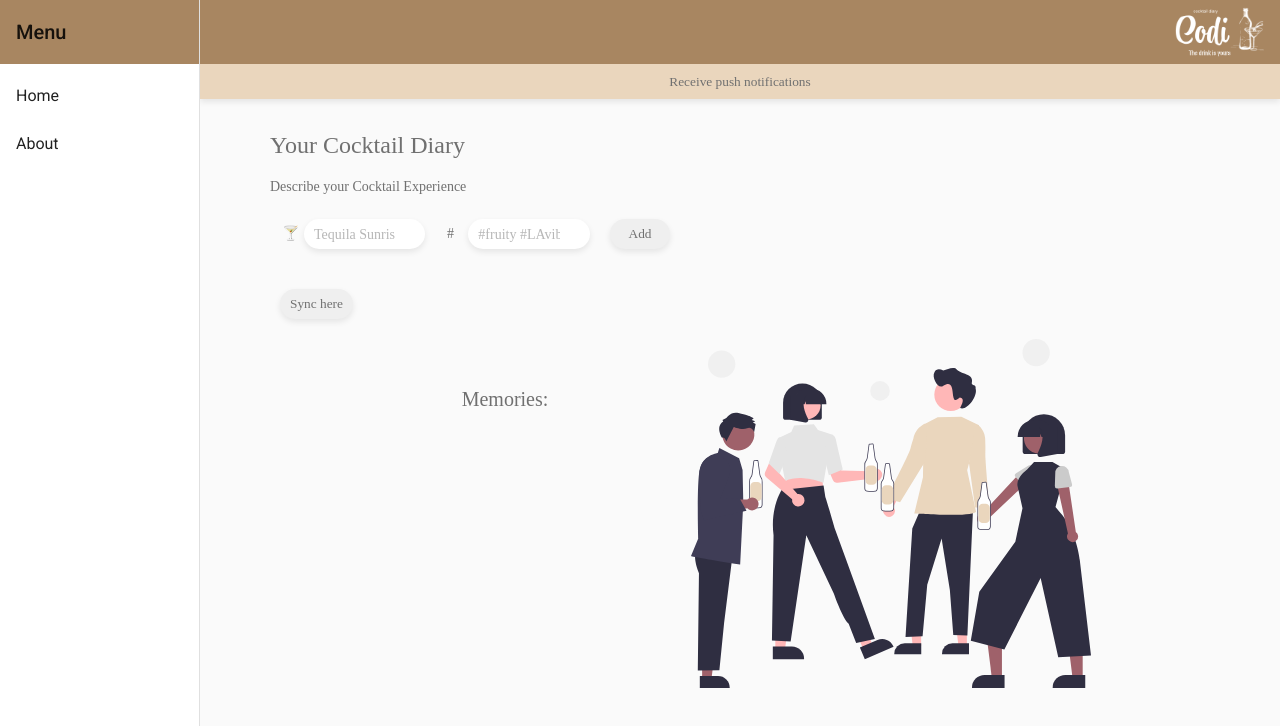
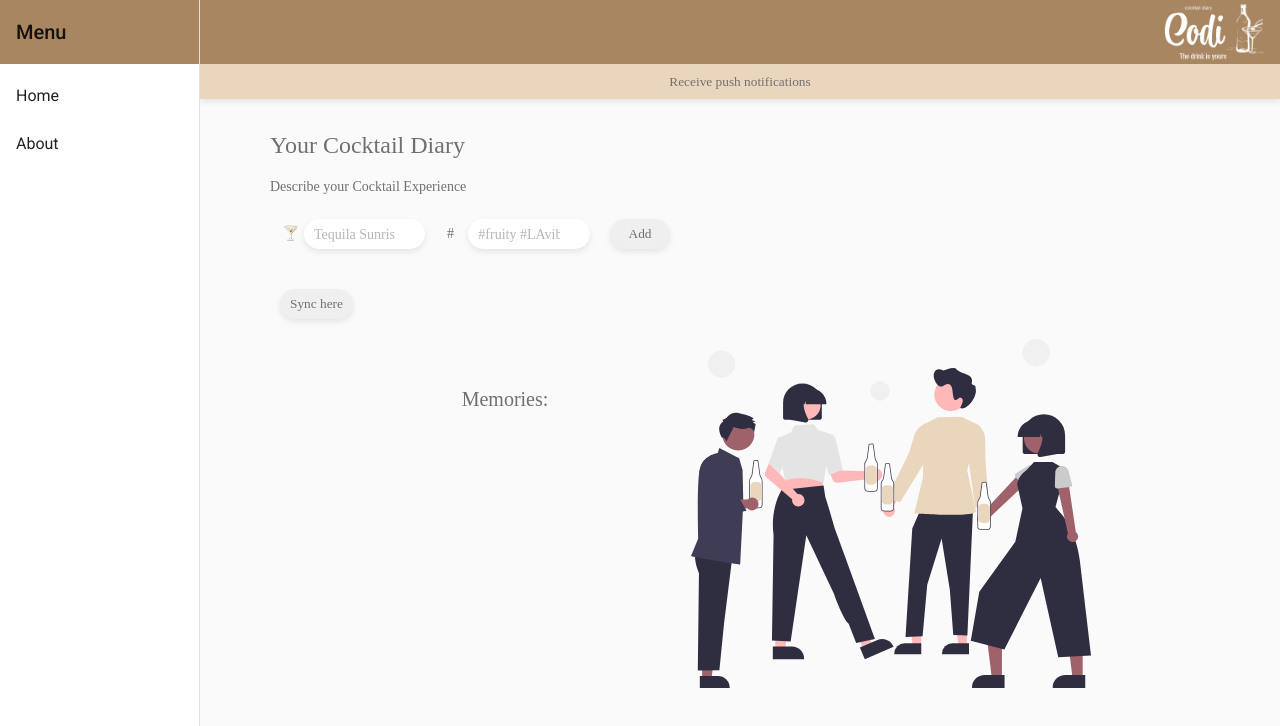
Before and after one commit to Blonas-collab/PWA-CoDi, an Angular app: page / in a window 1280 px wide. Shown: the top 726 px of the page. Built offline with nearby package versions, Linux system fonts and the light colour scheme.

Commit message:
Logo Anpassung

```diff
--- a/src/app/nav/nav.component.css
+++ b/src/app/nav/nav.component.css
@@ -18,7 +18,7 @@
 }
 
 .logo {
-  width: 8.5%;
+  width: 100px;
   height: auto;
   float: right;
 }
```
